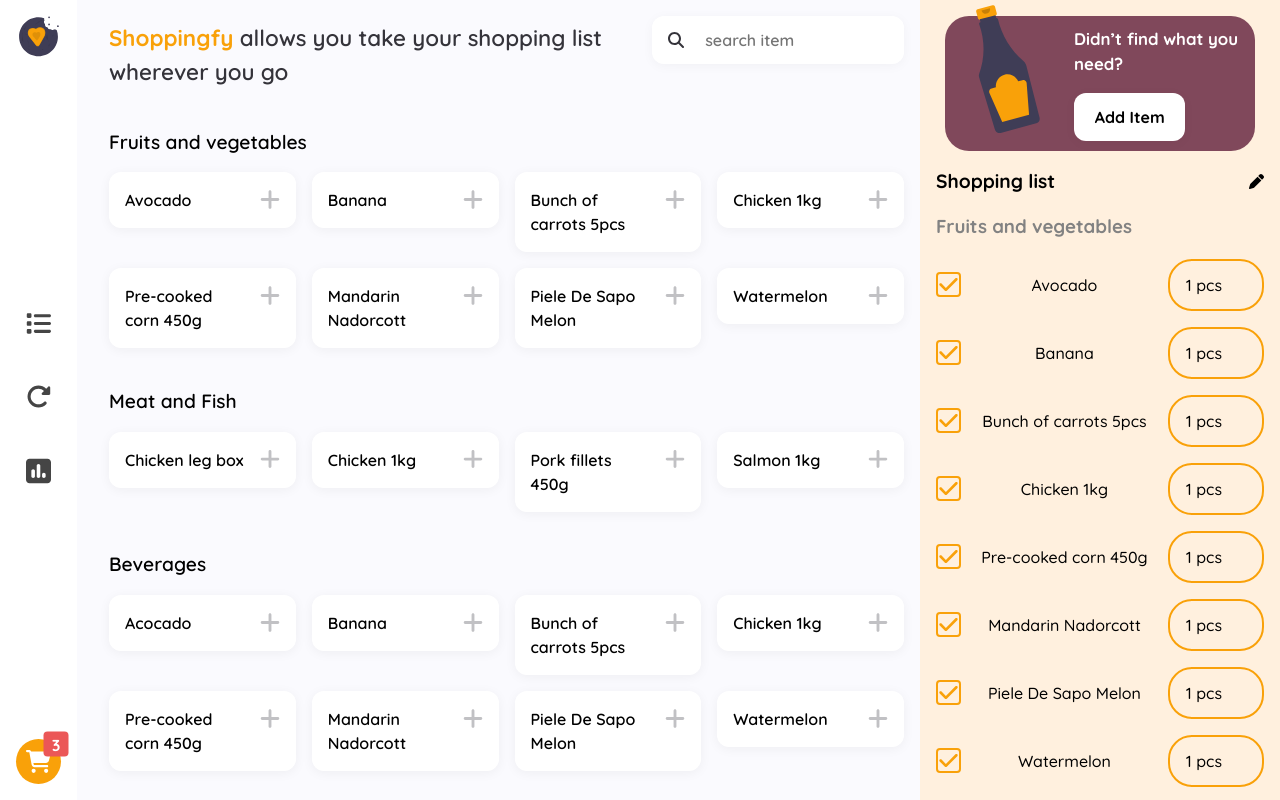
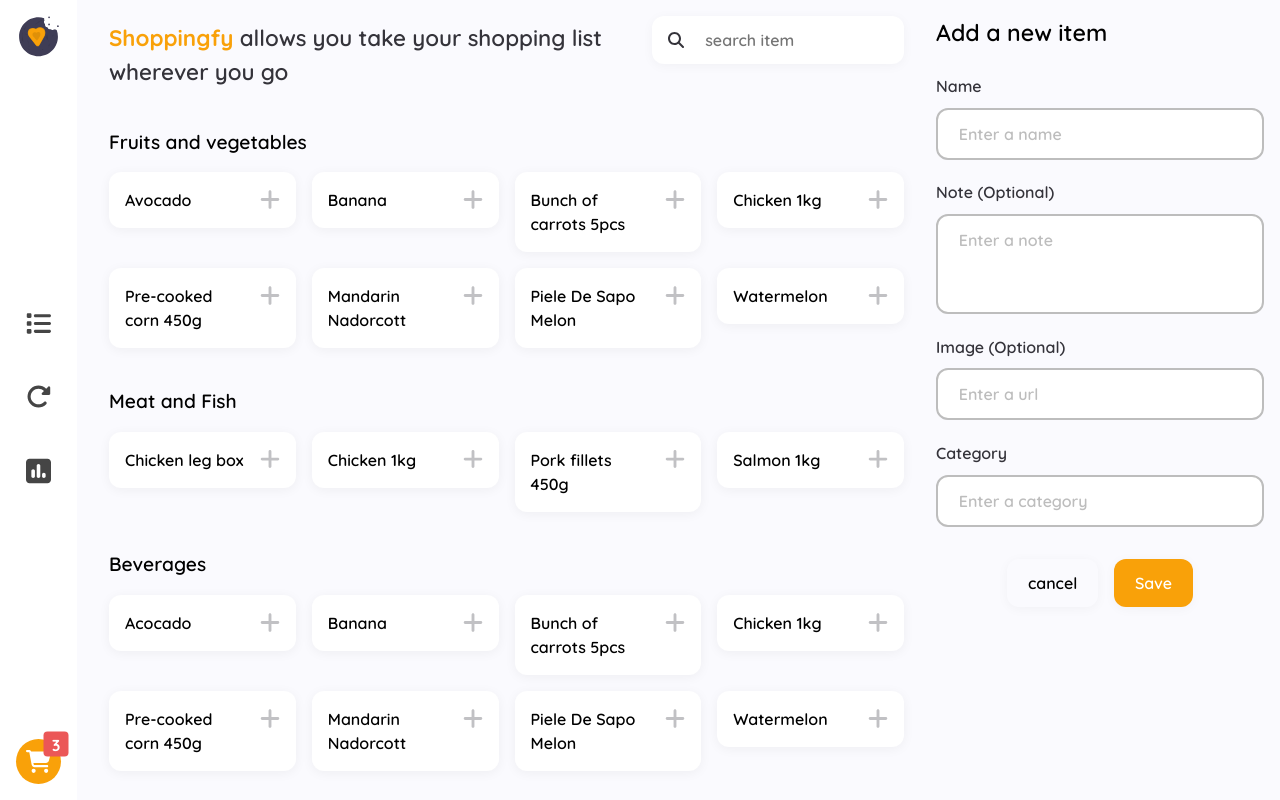
Before and after one commit to Keith-Web3/Shoppingfy, a React (Vite) app: page / in a window 1280 px wide. Both pictures are taken after typing "Sample" into the empty fields and a click on the button "Add Item". Shown: the top 800 px of the page. Built offline with nearby package versions, Linux system fonts and the light colour scheme.

Commit message:
completed side-bar routing

```diff
--- a/package.json
+++ b/package.json
@@ -10,9 +10,11 @@
   },
   "dependencies": {
     "@reduxjs/toolkit": "^1.9.1",
+    "chart.js": "^4.2.0",
     "framer-motion": "^8.5.2",
     "prop-types": "^15.8.1",
     "react": "^18.2.0",
+    "react-chartjs-2": "^5.2.0",
     "react-dom": "^18.2.0",
     "react-redux": "^8.0.5",
     "react-router-dom": "^6.7.0"
--- a/src/App.jsx
+++ b/src/App.jsx
@@ -1,8 +1,12 @@
 import { useState } from 'react'
 import { Navigate, Routes, Route } from 'react-router-dom'
+import { AnimatePresence } from 'framer-motion'
+import { useLocation } from 'react-router-dom'
+import { nanoid } from 'nanoid'
 
 import History from './components/Pages/History/history'
 import Homepage from './components/Pages/Homepage/Homepage'
+import Statistics from './components/Pages/Statistics/Statistics'
 import AddItem from './components/Sub_Components/AddItem'
 import ItemPreview from './components/Sub_Components/ItemPreview'
 import NavBar from './components/Sub_Components/NavBar'
@@ -10,21 +14,48 @@
 
 function App() {
   const [navShown, setNavShown] = useState(false)
+  const [asideState, setAsideState] = useState('list')
+  const [newItem, setNewItem] = useState({})
+  const location = useLocation()
+
   return (
     <main>
+      <AnimatePresence>
         <NavBar navShown={navShown} setNavShown={setNavShown} />
-      {/* <Homepage navShown={navShown} setNavShown={setNavShown} /> */}
-      <Routes>
+        <Routes location={location} key={location.path}>
           <Route
             path="/"
             element={<Homepage navShown={navShown} setNavShown={setNavShown} />}
           />
-        <Route path="/history" element={<History />} />
+          <Route path="/history" element={<History navShown={navShown} />} />
+          <Route
+            path="/statistics"
+            element={<Statistics navShown={navShown} />}
+          />
           <Route path="*" element={<Navigate to="/" />} />
         </Routes>
-      <ShoppingList navShown={navShown} setNavShown={setNavShown} />
-      {/* <AddItem navShown={navShown} setNavShown={setNavShown} /> */}
-      {/* <ItemPreview navShown={navShown} setNavShown={setNavShown} /> */}
+        {asideState === 'list' ? (
+          <ShoppingList
+            key={nanoid()}
+            navShown={navShown}
+            setAsideState={setAsideState}
+          />
+        ) : asideState === 'add' ? (
+          <AddItem
+            key={nanoid()}
+            navShown={navShown}
+            setAsideState={setAsideState}
+            setNewItem={setNewItem}
+          />
+        ) : (
+          <ItemPreview
+            setAsideState={setAsideState}
+            newItem={newItem}
+            key={nanoid()}
+            navShown={navShown}
+          />
+        )}
+      </AnimatePresence>
     </main>
   )
 }
--- a/src/components/Sub_Components/AddItem.jsx
+++ b/src/components/Sub_Components/AddItem.jsx
@@ -1,45 +1,115 @@
-import React, { useRef } from 'react'
+import React, { useState, useRef } from 'react'
+import { motion } from 'framer-motion'
+import { nanoid } from 'nanoid'
 
 import Input from '../UI/Input'
 import '../../sass/sub-components/add_item.scss'
 import Button from '../UI/Button'
 import cancel from '../../assets/xmark-solid.svg'
 
-function AddItem({ navShown }) {
+function AddItem({ navShown, setAsideState, setNewItem }) {
   const dropDownRef = useRef()
+  const nameRef = useRef()
+  const noteRef = useRef()
+  const imageRef = useRef()
+  const categoryRef = useRef()
+
+  const [category, setCategory] = useState('')
+
+  const dropDownSelect = function (e) {
+    const options = dropDownRef.current.children
+    Array.from(options).map(item => item.classList.remove('active'))
+    e.target.classList.add('active')
+    categoryRef.current.value = e.target.textContent
+  }
+  const submitHandler = function () {
+    if (nameRef.current.value.trim() === '') {
+      nameRef.current.focus()
+      return
+    }
+    if (categoryRef.current.value.trim() === '') {
+      categoryRef.current.focus()
+      return
+    }
+    setNewItem({
+      name: nameRef.current.value,
+      url: imageRef.current.value,
+      note: noteRef.current.value,
+      category: categoryRef.current.value,
+    })
+    setAsideState('final')
+  }
 
   return (
-    <div className="addItem" style={{ display: navShown ? 'block' : 'none' }}>
+    <motion.div
+      initial={{ opacity: 0 }}
+      animate={{ opacity: 1 }}
+      exit={{ opacity: 0 }}
+      transition={{ type: 'tween', duration: 0.25 }}
+      className="addItem"
+      style={{ display: navShown ? 'block' : 'none' }}
+    >
       <div className="container">
         <h2>Add a new item</h2>
-        <Input label="name" placeholder="Enter a name" />
         <Input
+          ref={nameRef}
+          key={nanoid()}
+          label="name"
+          placeholder="Enter a name"
+        />
+        <Input
+          ref={noteRef}
+          key={nanoid()}
           textarea={true}
           placeholder="Enter a note"
           label="Note (optional)"
         />
-        <Input label="Image (optional)" placeholder="Enter a url" />
         <Input
+          ref={imageRef}
+          key={nanoid()}
+          label="Image (optional)"
+          placeholder="Enter a url"
+        />
+        <Input
+          key={nanoid()}
+          ref={categoryRef}
           className="category"
           label="Category"
           readOnly={true}
           placeholder="Enter a category"
           onFocus={() => dropDownRef.current.classList.add('visible')}
-          onBlur={() => dropDownRef.current.classList.remove('visible')}
+          onBlur={() => {
+            setTimeout(
+              () => dropDownRef.current.classList.remove('visible'),
+              500
+            )
+          }}
         >
           <img src={cancel} alt="cancel" />
         </Input>
         <div className="drop-down" ref={dropDownRef}>
-          <p>Fruits and vegetables</p>
-          <p className="active">Meat and Fish</p>
-          <p>Beverages</p>
+          <p onClick={dropDownSelect}>Fruits and vegetables</p>
+          <p onClick={dropDownSelect} className="active">
+            Meat and Fish
+          </p>
+          <p onClick={dropDownSelect}>Beverages</p>
         </div>
         <div className="button-container">
-          <Button style={{ bg: 'transparent' }}>cancel</Button>
-          <Button style={{ bg: '#F9A109', color: '#fff' }}>Save</Button>
+          <Button
+            onClick={() => setAsideState('list')}
+            style={{ bg: 'transparent' }}
+          >
+            cancel
+          </Button>
+          <Button
+            onClick={submitHandler}
+            style={{ bg: '#F9A109', color: '#fff' }}
+          >
+            Save
+          </Button>
         </div>
       </div>
-    </div>
+    </motion.div>
   )
 }
 
--- a/src/components/Sub_Components/ItemPreview.jsx
+++ b/src/components/Sub_Components/ItemPreview.jsx
@@ -1,40 +1,54 @@
 import React from 'react'
+import { motion } from 'framer-motion'
 
 import '../../sass/sub-components/item_preview.scss'
 import Button from '../UI/Button'
 import backArrow from '../../assets/arrow-left.svg'
 import placeHolderImg from '../../assets/brooke-lark-oaz0raysASk-unsplash.jpg'
 
-function ItemPreview({ navShown }) {
+function ItemPreview({ navShown, newItem, setAsideState }) {
   return (
-    <div
+    <motion.div
+      initial={{ opacity: 0 }}
+      animate={{ opacity: 1 }}
+      exit={{ opacity: 0 }}
+      transition={{ type: 'tween', duration: 0.25 }}
       className="item-preview"
       style={{ display: navShown ? 'block' : 'none' }}
     >
       <div className="container">
-        <div className="back-btn">
+        <div onClick={() => setAsideState('add')} className="back-btn">
           <img src={backArrow} alt="back" />
           <p>back</p>
         </div>
-        <img src={placeHolderImg} alt="food image" className="placeholder" />
+        <img
+          src={
+            newItem.url ||
+            `https://source.unsplash.com/random/?food,${newItem.name.replace(
+              ' ',
+              ','
+            )}} alt="food image" className="placeholder`
+          }
+        />
         <h3>name</h3>
-        <p>Avocado</p>
+        <p>{newItem.name}</p>
         <h3>category</h3>
-        <p>Fruit and vegetables</p>
+        <p>{newItem.category}</p>
         <h3>note</h3>
         <p>
-          Nutrient-dense foods are those that provide substantial amounts of
+          {newItem.note ||
+            `Nutrient-dense foods are those that provide substantial amounts of
           vitamins, minerals and other nutrients with relatively few calories.
           One-third of a medium avocado (50 g) has 80 calories and contributes
           nearly 20 vitamins and minerals, making it a great nutrient-dense food
-          choice.{' '}
+          choice.`}
         </p>
         <div className="btn-container">
           <Button style={{ bg: 'transparent' }}>delete</Button>
           <Button style={{ bg: '#F9A109', color: '#fff' }}>Add to list</Button>
         </div>
       </div>
-    </div>
+    </motion.div>
   )
 }
 
--- a/src/components/Sub_Components/ShoppingList.jsx
+++ b/src/components/Sub_Components/ShoppingList.jsx
@@ -1,5 +1,6 @@
 import React, { useId } from 'react'
 import { nanoid } from 'nanoid'
+import { motion } from 'framer-motion'
 
 import bottle from '../../assets/source.svg'
 import Button from '../UI/Button'
@@ -8,12 +9,16 @@
 import shoppingData from '../Data/ShoppingItems'
 import Items from './Items'
 
-function ShoppingList({ navShown }) {
+function ShoppingList({ navShown, setAsideState }) {
   const id = useId()
 
   const { fruits, beverages, meat } = shoppingData
   return (
-    <div
+    <motion.div
+      initial={{ opacity: 0 }}
+      animate={{ opacity: 1 }}
+      exit={{ opacity: 0 }}
+      transition={{ type: 'tween', duration: 0.25 }}
       className="shopping_list"
       style={{ display: navShown ? 'block' : 'none' }}
     >
@@ -22,7 +27,7 @@
           <img src={bottle} alt="add-item" />
           <div>
             <p>Didn’t find what you need?</p>
-            <Button>Add Item</Button>
+            <Button onClick={() => setAsideState('add')}>Add Item</Button>
           </div>
         </div>
         <div className="container">
@@ -56,7 +61,7 @@
           </label>
         </div>
       </div>
-    </div>
+    </motion.div>
   )
 }
 
--- a/src/components/UI/Input.jsx
+++ b/src/components/UI/Input.jsx
@@ -1,10 +1,11 @@
 import React from 'react'
 import { useId } from 'react'
-import PropTypes from 'prop-types'
+// import PropTypes from 'prop-types'
 
 import '../../sass/UI/input.scss'
 
-function Input({
+function Input(
+  {
     type,
     label,
     placeholder,
@@ -14,7 +15,10 @@
     onBlur,
     className,
     readOnly,
-}) {
+    value,
+  },
+  ref
+) {
   const id = useId()
 
   return (
@@ -26,6 +30,7 @@
           placeholder={placeholder}
           onFocus={onFocus}
           onBlur={onBlur}
+          ref={ref}
         ></textarea>
       ) : (
         <input
@@ -35,20 +40,22 @@
           placeholder={placeholder}
           onFocus={onFocus}
           onBlur={onBlur}
+          value={value}
+          ref={ref}
         />
       )}
     </label>
   )
 }
 
-Input.defaultProps = {
-  type: 'text',
-  textarea: false,
-}
-Input.proptypes = {
-  type: PropTypes.string,
-  label: PropTypes.string,
-  placeholder: PropTypes.string,
-}
+// Input.defaultProps = {
+//   type: 'text',
+//   textarea: false,
+// }
+// Input.proptypes = {
+//   type: PropTypes.string,
+//   label: PropTypes.string,
+//   placeholder: PropTypes.string,
+// }
 
-export default Input
+export default React.forwardRef(Input)
--- a/src/sass/UI/input.scss
+++ b/src/sass/UI/input.scss
@@ -18,6 +18,9 @@
     margin-block: v.$spacer * 0.6 v.$spacer * 1.3;
     width: 100%;
 
+    &:focus {
+      border-color: #f9a109;
+    }
     &::placeholder {
       color: #bdbdbd;
     }
--- a/src/sass/pages/history.scss
+++ b/src/sass/pages/history.scss
@@ -3,6 +3,10 @@
 .history {
   font-family: 'Quicksand', 'Nunito', Verdana, Geneva, Tahoma, sans-serif;
   height: 100%;
+
+  @media (min-width: 750px) {
+    display: block !important;
+  }
 
   .container {
     position: sticky;
```
Also changed, not shown: src/components/Pages/History/History.jsx (+11 -3 lines), src/components/Pages/Homepage/Homepage.jsx (+10 -2 lines), 1 other file (tests, documents, lock files or other folders). Lines whose indentation alone changed are shown as unchanged.
